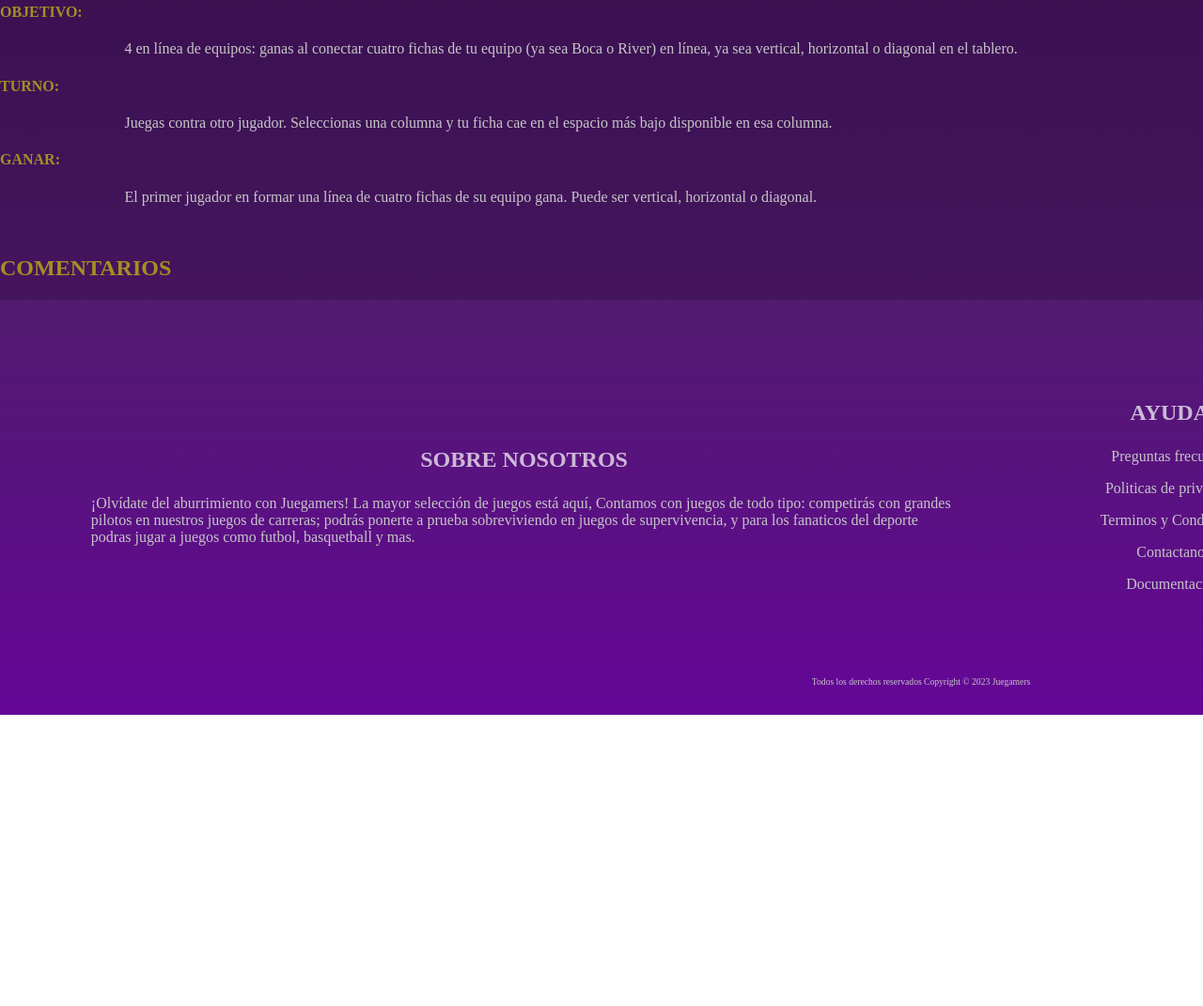
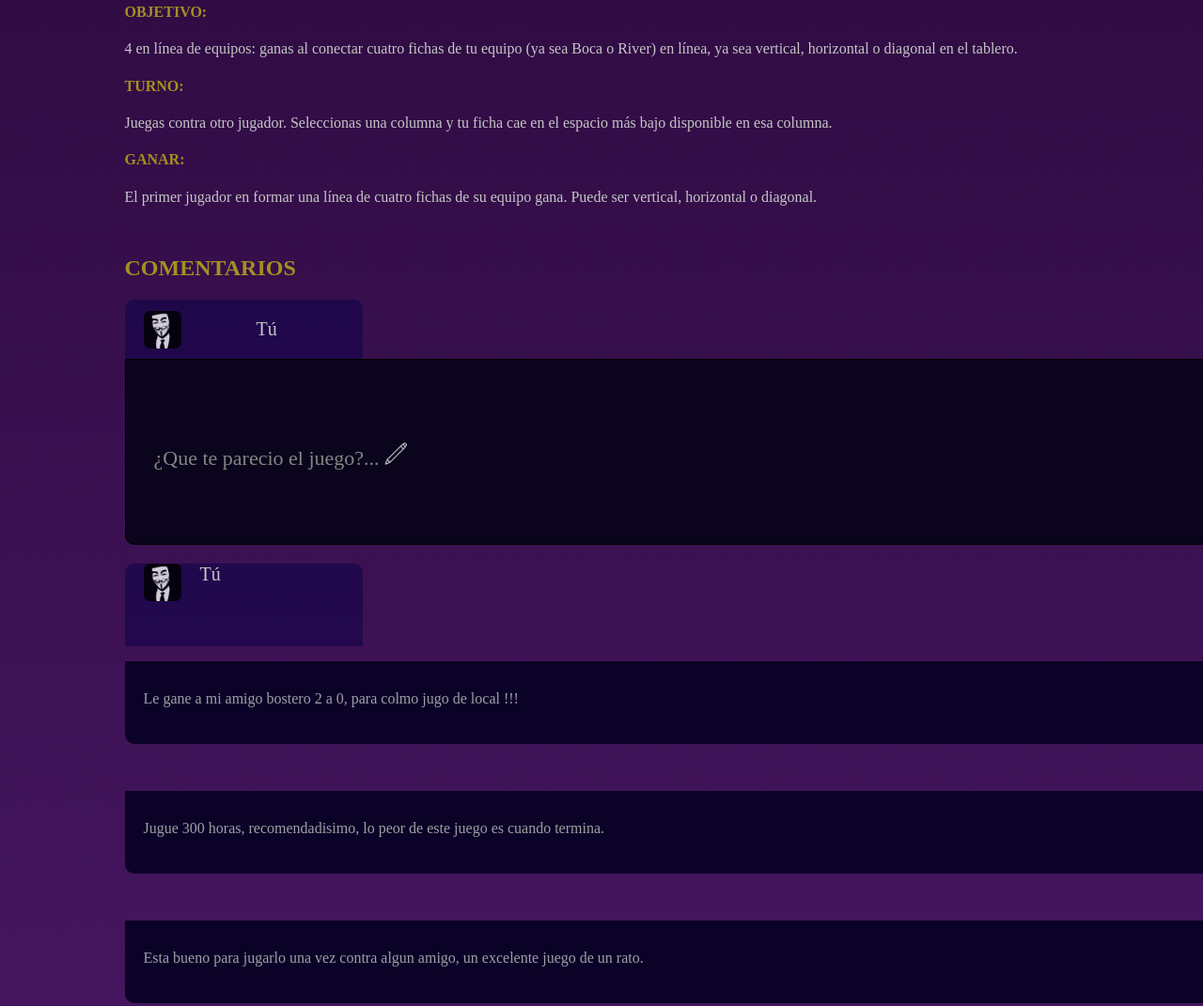
Before and after one commit to IvanAlmestro/TP3-Interfaces, a plain HTML site: page game.html in a window 1280 px wide. Shown: the part 1200-2271 px from the top of the page at 94% size. Before the commit the page ends 1961 px from the top, so only its background shows below. Drawn offline with Linux system fonts and the light colour scheme.

Commit message:
se agregaron imagenes, y se cambio estilos de la pagina de juego(game), ademas de agregar comentarios

```diff
--- a/game.html
+++ b/game.html
@@ -93,30 +93,76 @@
             </div>
 
 
-            <div class="how-play">
-                <img src="" alt=""><h2>¿Como jugar?</h2>
-                <h4>Objetivo:</h4><p class="p-margin">4 en línea de equipos: ganas al conectar cuatro fichas de tu equipo (ya sea Boca o River) en línea, ya sea vertical, horizontal o diagonal en el tablero.</p>
-                <h4>Turno:</h4><p class="p-margin">Juegas contra otro jugador. Seleccionas una columna y tu ficha cae en el espacio más bajo disponible en esa columna.</p>
-                <h4>Ganar:</h4><p class="p-margin">El primer jugador en formar una línea de cuatro fichas de su equipo gana. Puede ser vertical, horizontal o diagonal.</p>
+            <div class="how-play " >
+
+                <img src="" alt=""><h2 class="title-info">¿Como jugar?</h2>
+
+                <h4 class="title-info">Objetivo:</h4>
+                <p class="p-margin">4 en línea de equipos: ganas al conectar cuatro fichas de tu equipo (ya sea Boca o River) en línea, ya sea vertical, horizontal o diagonal en el tablero.</p>
+                <h4 class="title-info">Turno:</h4>
+                <p class="p-margin">Juegas contra otro jugador. Seleccionas una columna y tu ficha cae en el espacio más bajo disponible en esa columna.</p>
+                <h4 class="title-info">Ganar:</h4>
+                <p class="p-margin">El primer jugador en formar una línea de cuatro fichas de su equipo gana. Puede ser vertical, horizontal o diagonal.</p>
+
                 <div class="img-how-play">
                     <img src="" alt="">
                     <img src="" alt="">
                     <img src="" alt="">
                 </div>
+
             </div>
 
             <div>
-                <h2>Comentarios</h2>
-                <div>   </div>
-                <div></div>
-                <div></div>
-                <div></div>
-                <div></div>
+                <h2  class="title-info">Comentarios</h2>
+                <div class="add-comment">
+
+                    <div class="container-addcomment">
+                        <img id="img-user" src="images/user.png" alt="user">
+                        <p class="p-user">Tú</p>
+                    </div>
+
+                    <div class="write-container" >
+                        <p class="p-ask">¿Que te parecio el juego?...</p>
+                        <img id ="img-pencil" src="images/Pencil.png" alt="pencil">
+                        <img id="img-send"src="images/Send.png" alt="send">
+                    </div>
+
+                </div>
+
+
+                    <div class="comments-container">
+
+                        <div class="container-user">
+                            <img id="img-user" src="images/user.png" alt="user">
+                            <p class="p-user">Tú</p>
+                        </div>
+
+                        <div class="comments">
+                            <p class="p-comments">Le gane a mi amigo bostero 2 a 0, para colmo jugo de local !!!</p>
+                        </div>
+                    </div>
+
+                    <div>
+                        <div class="comments">
+                            <p class="p-comments">Jugue 300 horas, recomendadisimo, lo peor de este juego es cuando termina.</p></div>
+                        <div class="comments">
+                    <div>
+                        </div>
+                            <p class="p-comments">Esta bueno para jugarlo una vez contra algun amigo, un excelente juego de un rato.</p>
+                        </div>
+                    </div>
+                    <div>
+                        <div class="comments">
+                            <p class="p-comments">Un juego que tiene la escencia de un juego de toda la vida, quien no conoce el 4 en linea?</p>
+                        </div>
+                    </div>
+
             </div>
 
         </main>
 
         <footer>
+
             <div id="footer-container">
                 <div class="about-div">
                     <h3 class="title-footer">sobre nosotros</h3>
--- a/style.css
+++ b/style.css
@@ -253,19 +253,95 @@ form input[type="submit"] {
     border-radius: 20px;
 
 }
-p.p-margin ,h2.h-margin ,h4.h-margin{
-
+main{
     margin-left: 132.5px;
     margin-right: 132.5px;
 }
-h2, h4{
+.title-info{
     color:rgba(165, 143, 34, 1);
     text-transform: uppercase;
 }
 p{
     color: rgba(198, 198, 198, 1);
 }
+.write-container{
+    background-color: rgba(10, 4, 28, 1);
+    width: 1652px;
+    height: 195.76px;
+    top: 47.24px;
+    border: solid black 1px;
+    border-radius: 10px;
+    border-top-left-radius: 0px;
+}
+.p-ask{
+    padding-left: 30px;
+    padding-top: 69.5px;
+    padding-bottom: 69.5px;
+    color: rgba(134, 132, 132, 1);
+    font-size: 22px;
+    float: left;
+}
+#img-pencil{
+    padding-top: 85.5px;
 
+}
+#img-send{
+    position: absolute;
+    left: 1720px;
+    top: 1730px;
+
+}
+
+
+.comments{
+    background-color: rgba(11, 2, 39, 1);
+    height: 88px;
+    width: 1655px;
+    border-radius: 10px;
+    margin-bottom: 50px;
+
+    border-top-left-radius: 0px;
+
+}
+.p-comments{
+    padding-top: 31px;
+    padding-bottom: 31px;
+    color: rgba(198, 198, 198, 0.8);
+    padding-left: 20px;
+
+}
+.container-user{
+
+    background-color: rgba(22, 5, 75, 0.68);
+    width: 253.54px;
+    border-radius: 10px;
+    border-bottom-left-radius: 0;
+    border-bottom-right-radius: 0;
+    height: 88px;
+
+
+}
+.container-addcomment{
+    display: flex;
+    align-items: center;
+    background-color: rgba(22, 5, 75, 0.68);
+    width: 253.54px;
+    border-radius: 10px;
+    border-bottom-left-radius: 0;
+    border-bottom-right-radius: 0;
+
+}
+.p-user{
+    margin-left: 80px;
+    font-size: 20px;
+
+}
+#img-user{
+    height: 40px;
+    width: 40px;
+    margin-left: 20px;
+    float: left;
+}
 
 @media screen and (min-width: 780px){
     body, html{
```
Also changed, not shown: images/Pencil.png (added), images/Send.png (added).
